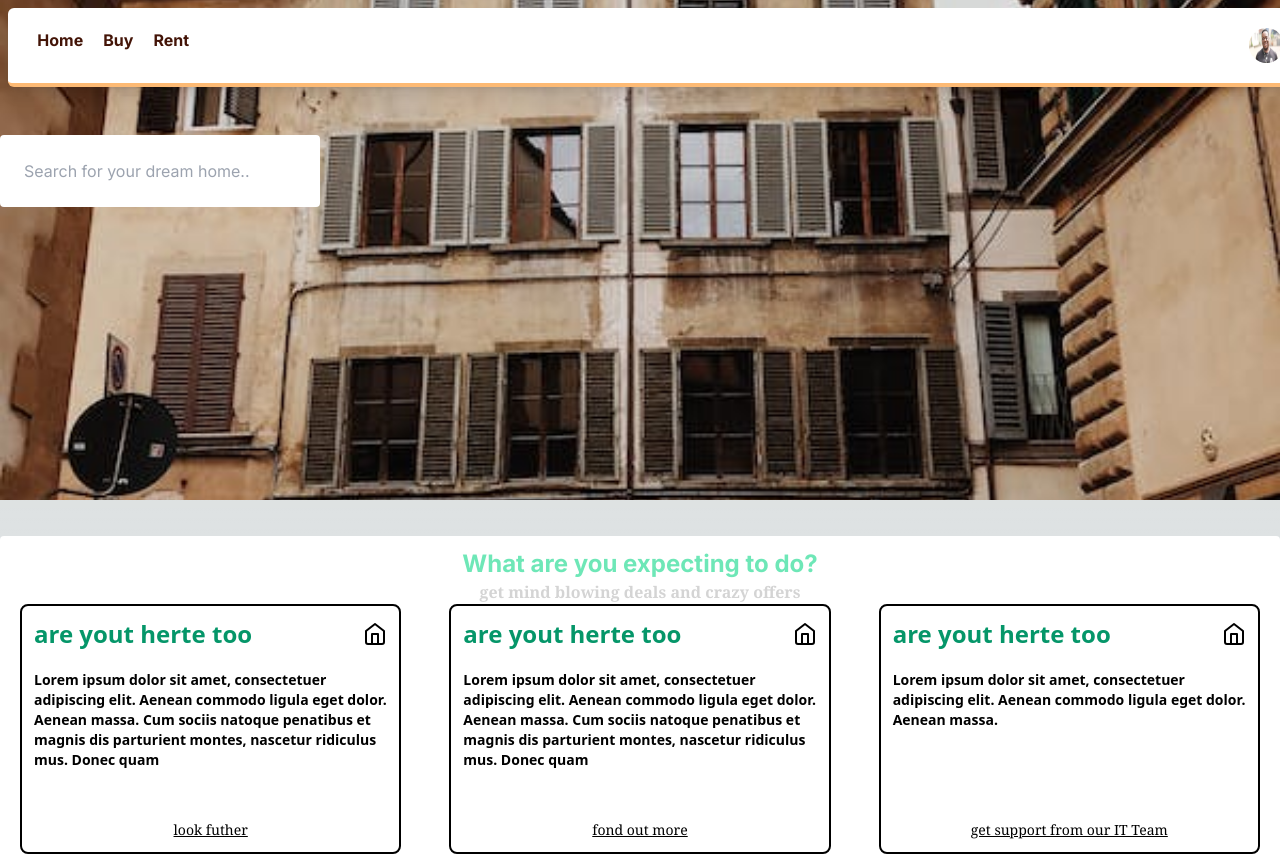
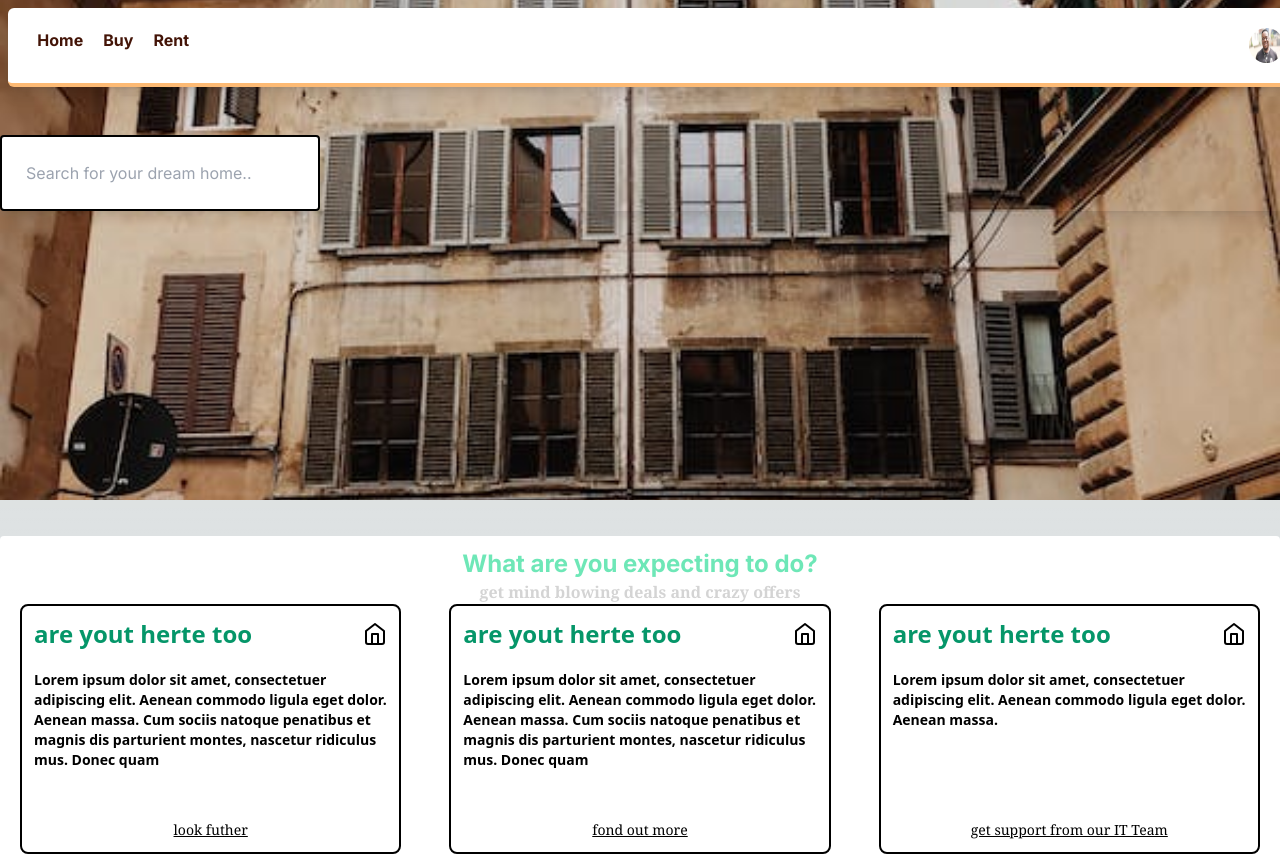
Before and after one commit to Royweru/blocks-real-estate-next-14, a Next.js app: page / in a window 1280 px wide. Shown: the top 856 px of the page. Built offline with nearby package versions, Linux system fonts and the light colour scheme.

Commit message:
modified:   components/search-bar.tsx

```diff
--- a/components/search-bar.tsx
+++ b/components/search-bar.tsx
@@ -1,9 +1,15 @@
-import React from 'react'
+import React from "react";
 
 const SearchBar = () => {
   return (
-    <input type="text" placeholder="Search for your dream home.." className="input input-bordered input-primary w-full max-w-xs p-6 rounded" />
-  )
-}
+    <div className=" w-full shadow-lg">
+      <input
+        type="text"
+        placeholder="Search for your dream home.."
+        className=" border-[2px] border-black  w-full max-w-xs p-6 rounded"
+      />
+    </div>
+  );
+};
 
-export default SearchBar
+export default SearchBar;
```
